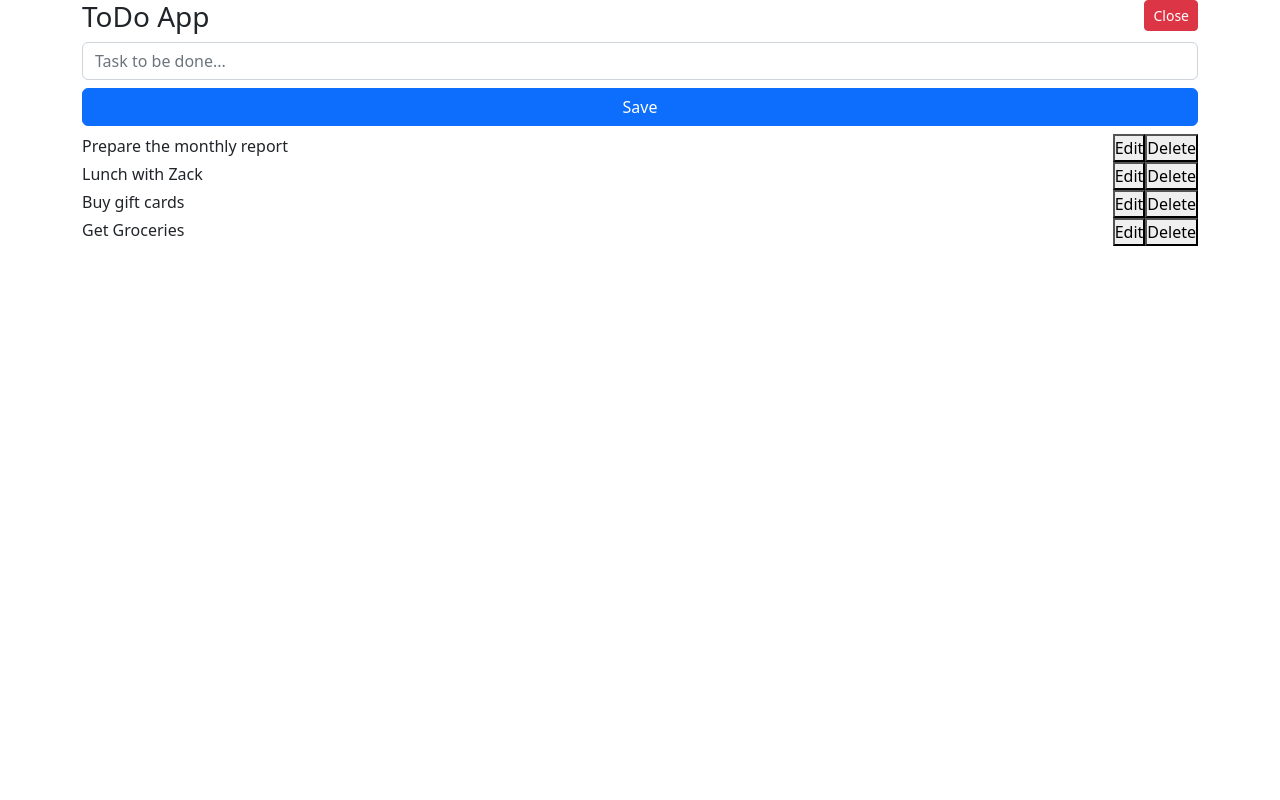
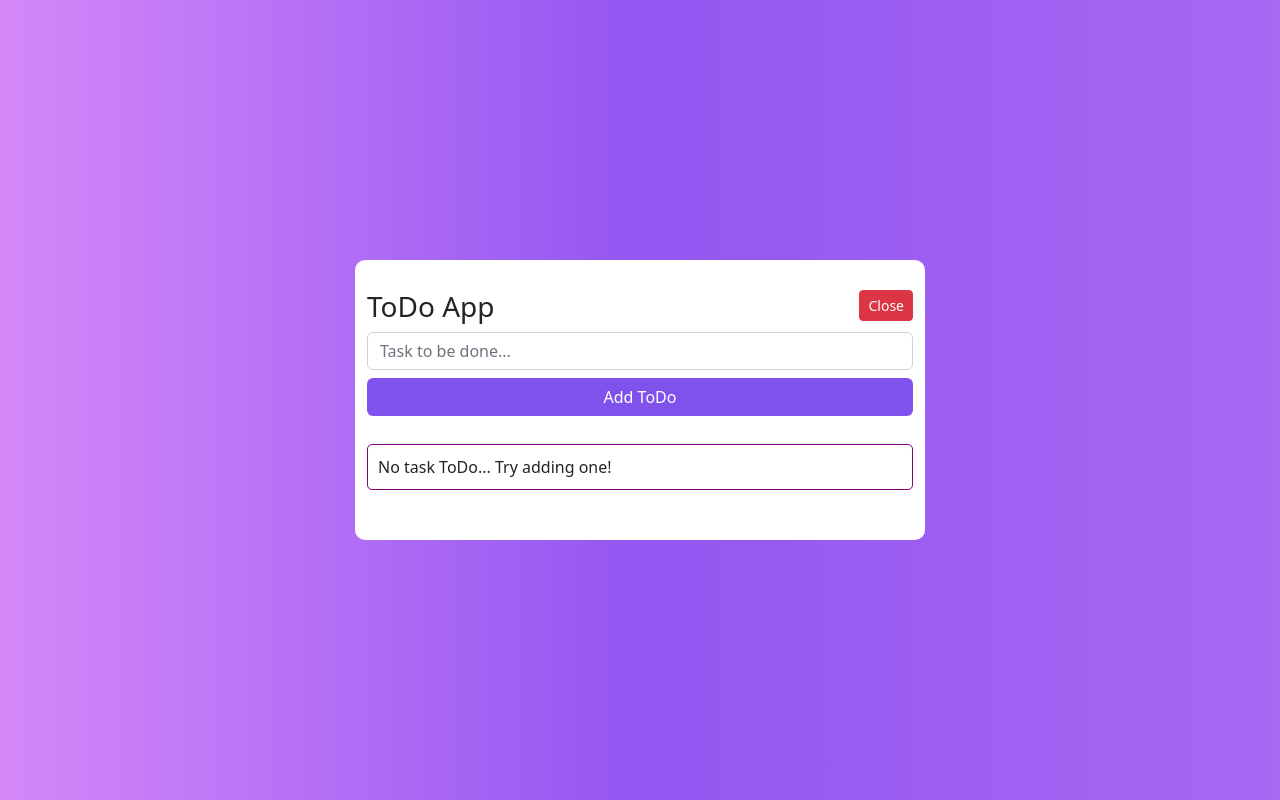
Before and after one commit to ShehrozIrfan/react-essential-training, a React (Create React App) app in the folder todo_app/: page / in a window 1280 px wide. Both pictures are taken after a click on the button "Add". Built offline with nearby package versions, Linux system fonts and the light colour scheme.

Commit message:
[Todo App] Added the styles

```diff
--- a/todo_app/public/index.html
+++ b/todo_app/public/index.html
@@ -5,6 +5,12 @@
     <link rel="icon" href="%PUBLIC_URL%/favicon.ico" />
     <meta name="viewport" content="width=device-width, initial-scale=1" />
     <meta name="theme-color" content="#000000" />
+    <link rel="preconnect" href="https://fonts.googleapis.com" />
+    <link rel="preconnect" href="https://fonts.gstatic.com" crossorigin />
+    <link
+      href="https://fonts.googleapis.com/css2?family=Poppins:wght@500&display=swap"
+      rel="stylesheet"
+    />
     <title>ToDo App</title>
   </head>
   <body>
--- a/todo_app/src/App.css
+++ b/todo_app/src/App.css
@@ -2,6 +2,11 @@
   padding: 0px;
   margin: 0px;
   box-sizing: border-box;
+}
+
+body {
+  font-family: "Poppins", sans-serif;
+  background-image: linear-gradient(to right, #d488f8, #9356f1, #a769f2);
 }
 
 .header,
@@ -24,3 +29,37 @@
 .form-check-input {
   margin-top: 13px !important;
 }
+
+.btn-add-todo {
+  background-color: #7f52eb !important;
+  color: white !important;
+}
+
+.wrap {
+  background: white;
+  padding: 30px 25px;
+  border-radius: 10px;
+}
+
+.items-list-wrap {
+  border-bottom: 1px solid lightgrey;
+  padding: 15px 0px;
+  align-items: center;
+}
+
+.pr-10 {
+  padding-right: 10px;
+}
+
+.no-todo {
+  margin: 20px 0px;
+  padding: 10px;
+  border: 1px solid purple;
+  border-radius: 5px;
+}
+
+.center-vertically {
+  display: flex;
+  align-items: center;
+  height: 100vh;
+}
--- a/todo_app/src/App.js
+++ b/todo_app/src/App.js
@@ -6,28 +6,7 @@ import AddTodo from "./components/AddTodo";
 import EditTodo from "./components/EditTodo";
 
 function App() {
-  const [todoList, setTodoList] = useState([
-    {
-      id: 1,
-      text: "Prepare the monthly report",
-      completed: false,
-    },
-    {
-      id: 2,
-      text: "Lunch with Zack",
-      completed: false,
-    },
-    {
-      id: 3,
-      text: "Buy gift cards",
-      completed: false,
-    },
-    {
-      id: 4,
-      text: "Get Groceries",
-      completed: false,
-    },
-  ]);
+  const [todoList, setTodoList] = useState([]);
 
   const [show, setShow] = useState({
     value: false,
@@ -36,17 +15,25 @@ function App() {
 
   const [showAdd, setShowAdd] = useState(false);
 
+  //used to Hide/Show the Add form
+  const handleShowAdd = () => {
+    setShowAdd(!showAdd);
+  };
+
+  //Used to delete the Todo
   const handleDelete = (id) => {
     const newTodoList = todoList.filter((item) => item.id !== id);
     setTodoList([...newTodoList]);
   };
 
+  //Used to add the Todo
   const addTodo = (todo) => {
     const id = Math.floor(Math.random() * 10000) + 1;
     const newTodo = { id: id, text: todo, completed: false };
     setTodoList([...todoList, newTodo]);
   };
 
+  //Used to update the `completed` key of Todo
   const handleComplete = (id) => {
     const newTodoList = todoList.map((item) =>
       item.id === id ? { ...item, completed: !item.completed } : item
@@ -55,17 +42,18 @@ function App() {
     setTodoList(newTodoList);
   };
 
+  //Used to show the edit modal with the required values
   const handleEdit = (item) => {
-    console.log("handle edit");
-    console.log(item);
     setShow({
       value: true,
       item: item,
     });
   };
 
+  //Used to close the modal
   const handleClose = () => setShow({ value: false, item: {} });
 
+  //Used to edit the Todo
   const handleEditItem = (item_edit) => {
     // closes the modal
     handleClose();
@@ -78,12 +66,10 @@ function App() {
     setTodoList(newTodoList);
   };
 
-  const handleShowAdd = () => {
-    setShowAdd(!showAdd);
-  };
-
   return (
     <div className="container">
+      <div className="row justify-content-center center-vertically">
+        <div className="col-md-6 wrap">
           <Header showAdd={showAdd} handleShowAdd={handleShowAdd} />
           {showAdd && <AddTodo addTodo={addTodo} />}
           {todoList.length > 0 ? (
@@ -94,7 +80,7 @@ function App() {
               handleEdit={handleEdit}
             />
           ) : (
-        "No Todo found! Try adding one"
+            <div className="no-todo">No task ToDo... Try adding one!</div>
           )}
           <EditTodo
             handleEdit={handleEdit}
@@ -104,6 +90,8 @@ function App() {
             handleEditItem={handleEditItem}
           />
         </div>
+      </div>
+    </div>
   );
 }
 
--- a/todo_app/src/components/AddTodo.js
+++ b/todo_app/src/components/AddTodo.js
@@ -1,4 +1,5 @@
 import { useState } from "react";
+
 const AddTodo = ({ addTodo }) => {
   const [text, setText] = useState("");
 
@@ -15,6 +16,7 @@ const AddTodo = ({ addTodo }) => {
 
     setText("");
   };
+
   return (
     <div>
       <form onSubmit={handleSubmit}>
@@ -29,8 +31,8 @@ const AddTodo = ({ addTodo }) => {
           />
         </div>
         <div className="form-group">
-          <button type="submit" className="btn btn-primary w-100 mt-2 mb-2">
-            Save
+          <button type="submit" className="btn btn-add-todo w-100 mt-2 mb-2">
+            Add ToDo
           </button>
         </div>
       </form>
--- a/todo_app/src/components/EditTodo.js
+++ b/todo_app/src/components/EditTodo.js
@@ -33,7 +33,7 @@ const EditTodo = ({ item, handleClose, handleEditItem, show }) => {
         keyboard={false}
       >
         <Modal.Header closeButton>
-          <Modal.Title>Modal title</Modal.Title>
+          <Modal.Title>Edit ToDo</Modal.Title>
         </Modal.Header>
         <Modal.Body>
           <form onSubmit={handleSubmit}>
--- a/todo_app/src/components/Header.js
+++ b/todo_app/src/components/Header.js
@@ -1,7 +1,7 @@
+import "../App.css";
+
 const header = ({ showAdd, handleShowAdd }) => {
   return (
-    <div className="row">
-      <div className="col-md-12">
     <div className="d-flex header">
       <div>
         <h3>ToDo App</h3>
@@ -10,15 +10,13 @@ const header = ({ showAdd, handleShowAdd }) => {
         <button
           onClick={handleShowAdd}
           className={
-                showAdd ? "btn btn-danger btn-sm" : "btn btn-success btn-sm"
+            showAdd ? "btn btn-danger btn-sm" : "btn btn-sm btn-add-todo"
           }
         >
           {showAdd ? "Close" : "Add"}
         </button>
       </div>
     </div>
-      </div>
-    </div>
   );
 };
 
--- a/todo_app/src/components/Todos.js
+++ b/todo_app/src/components/Todos.js
@@ -5,7 +5,7 @@ const Todos = ({ items, handleDelete, handleComplete, handleEdit }) => {
   return (
     <div>
       {items.map((item) => (
-        <div className="d-flex items-list" key={item.id}>
+        <div className="d-flex items-list items-list-wrap" key={item.id}>
           <OverlayTrigger
             delay={{ hide: 450, show: 300 }}
             overlay={(props) => (
@@ -24,11 +24,21 @@ const Todos = ({ items, handleDelete, handleComplete, handleEdit }) => {
             </div>
           </OverlayTrigger>
           <div className="d-flex">
-            <div>
-              <button onClick={() => handleEdit(item)}>Edit</button>
+            <div className="pr-10">
+              <button
+                className="btn btn-warning btn-sm"
+                onClick={() => handleEdit(item)}
+              >
+                Edit
+              </button>
             </div>
             <div>
-              <button onClick={() => handleDelete(item.id)}>Delete</button>
+              <button
+                className="btn btn-danger btn-sm"
+                onClick={() => handleDelete(item.id)}
+              >
+                Delete
+              </button>
             </div>
           </div>
         </div>
```
Lines whose indentation alone changed are shown as unchanged.
